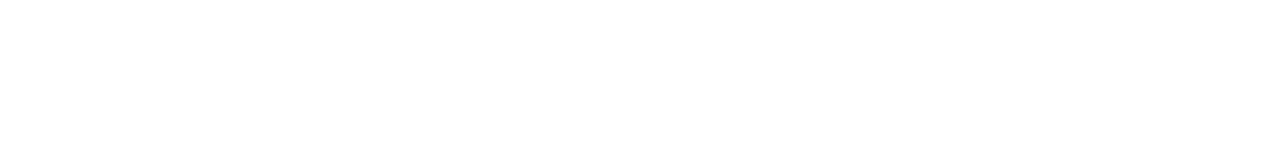
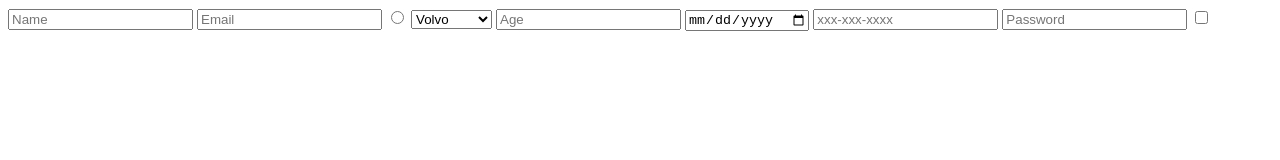
Before and after one commit to acciojob/signup-form-car-Skyer3108, a website: page main.html in a window 1280 px wide. Drawn offline with Linux system fonts and the light colour scheme.

Commit message:
created a submission

```diff
--- a/main.html
+++ b/main.html
@@ -8,6 +8,30 @@
 
 <body>
 	<!-- the entire body must be written by student -->
+
+	<form method='post'>
+
+		<input type='text' id='name' placeholder='Name' required/>
+		<input type='email' id='email' placeholder='Email' required/>
+		<input type='radio' id='gender_m gender_f'  required/>
+
+		<select id="cars" name="cars">
+  <option value="volvo">Volvo</option>
+  <option value="saab">Saab</option>
+  <option value="mercedes">Mercedes</option>
+  <option value="audi">Audi</option>
+</select>
+
+
+		<input type='number' id='age' placeholder='Age' required/>
+		<input type='date' id='dob'  required/>
+		<input type='tel' id='tel' placeholder='xxx-xxx-xxxx' required/>
+
+		<input type='password' id='password' placeholder='Password' required/>
+		<input type='checkbox' id='tos' required/>
+
+
+	</form>
     <script type="text/javascript" src="./script.js">
 </script>
 
```
